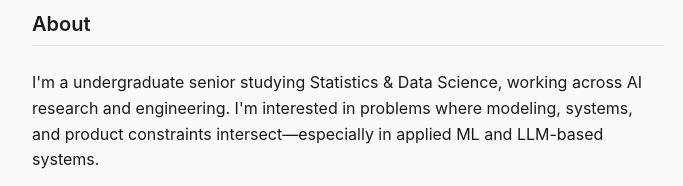
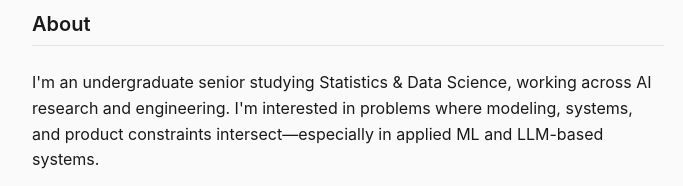
Before and after one commit to cubeerea/hank_website, a plain HTML site: page index.html in a window 1280 px wide. Shown: the part 493-679 px from the top of the page, without its empty margins (292-975 px from the left). Drawn offline with Linux system fonts and the light colour scheme.

Commit message:
about section

```diff
--- a/index.html
+++ b/index.html
@@ -35,7 +35,7 @@
         <!-- About Section -->
         <section class="section" id="about">
             <h2 class="section__title">About</h2>
-            <p>I'm a undergraduate senior studying Statistics & Data Science, working across AI research and
+            <p>I'm an undergraduate senior studying Statistics & Data Science, working across AI research and
                 engineering. I'm
                 interested in problems where modeling, systems, and product constraints intersect—especially in applied
                 ML and LLM-based systems.</p>
```
